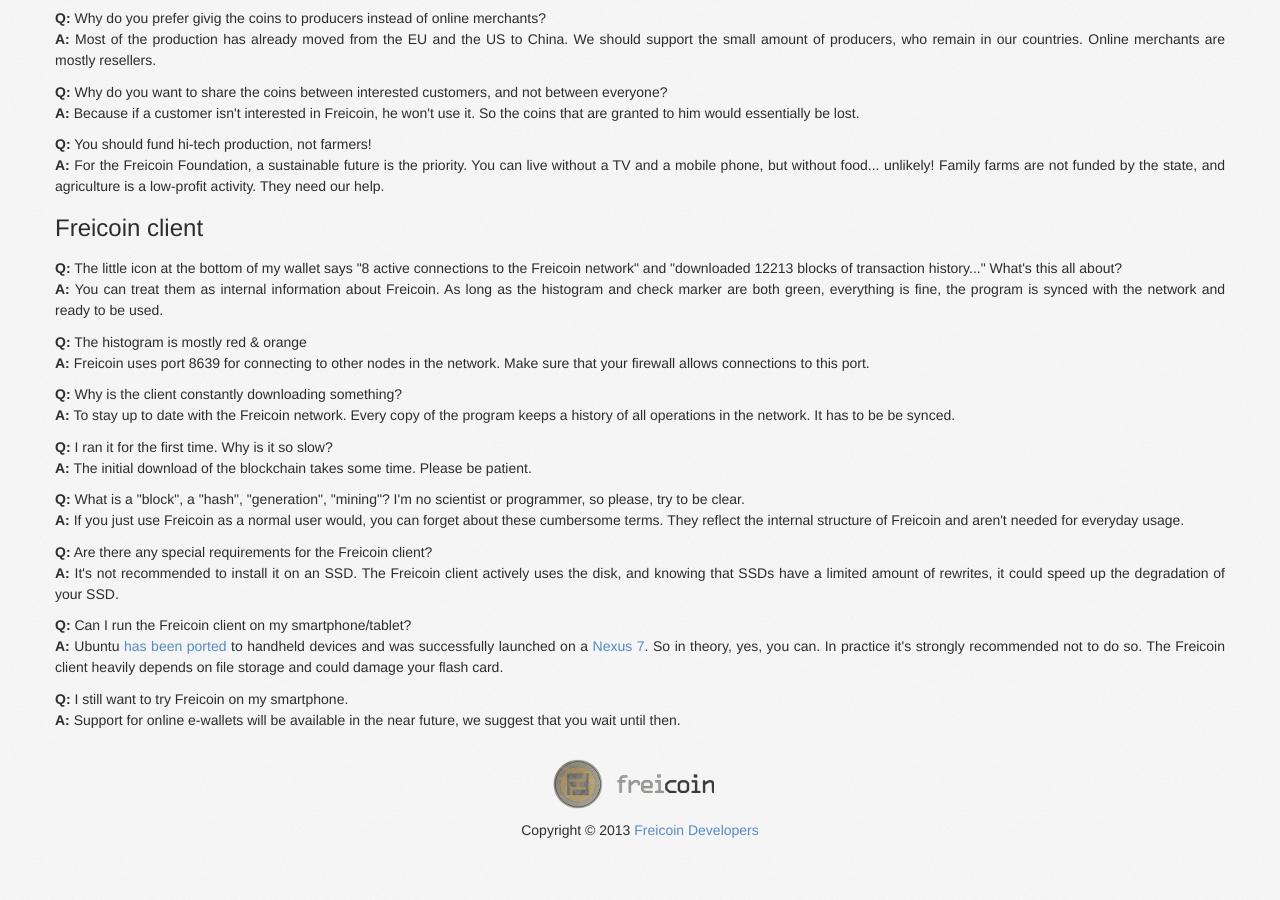
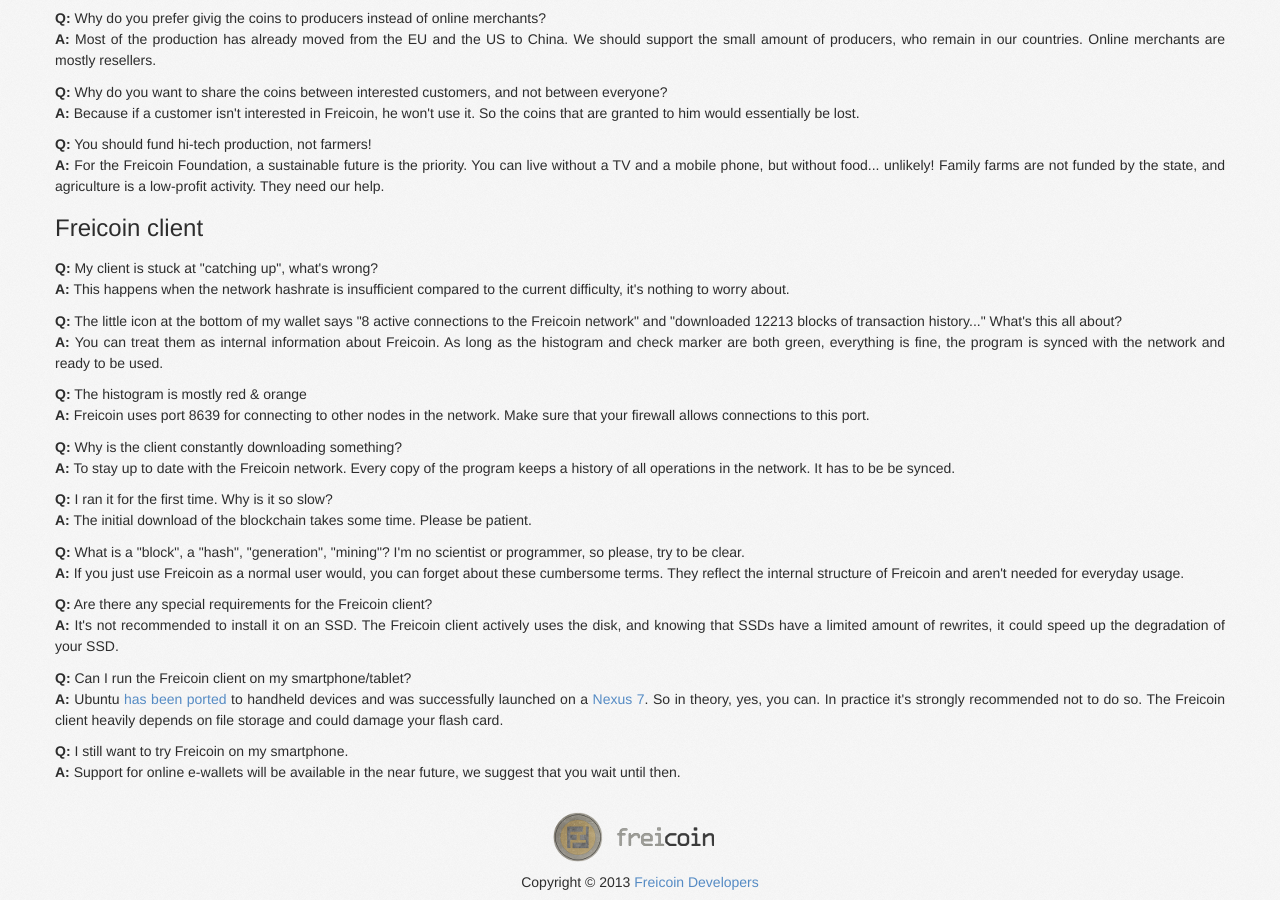
Before and after one commit to freicoin/freico.in, a Jekyll site: the page built from faq/index.md, in a window 1280 px wide and 900 px high, scrolled down 1633 px. Built offline with Jekyll 4.4.1, drawn with Linux system fonts in a browser that asks for light colours; nearby versions of some CDN libraries; some web fonts are replaced; comment, search, counter and statistics services are not loaded; before the commit the page ends 2502 px from its top, so only the background shows below that.

Commit message:
"Catching up" explained in FAQ-section.

```diff
--- a/faq/index.md
+++ b/faq/index.md
@@ -83,6 +83,9 @@
 
 <h3>Freicoin client</h3>
 
+<p><strong>Q:</strong> My client is stuck at "catching up", what's wrong?<br/>
+<strong>A:</strong> This happens when the network hashrate is insufficient compared to the current difficulty, it's nothing to worry about.</p>
+
 <p><strong>Q:</strong> The little icon at the bottom of my wallet says "8 active connections to the Freicoin network" and "downloaded 12213 blocks of transaction history..." What's this all about?<br/>
 <strong>A:</strong> You can treat them as internal information about Freicoin. As long as the histogram and check marker are both green, everything is fine, the program is synced with the network and ready to be used.</p>
 
```
